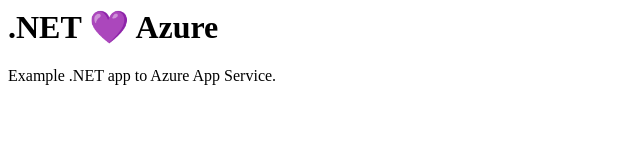
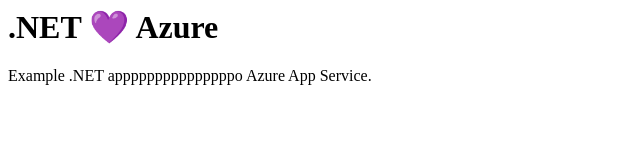
Before and after one commit to allu-cisco/networktech, a plain HTML site: page index.html in a window 1280 px wide. Shown: the whole page, without its empty margins (0-640 px from the left). Drawn offline with Linux system fonts and the light colour scheme.

Commit message:
Update index.html

```diff
--- a/index.html
+++ b/index.html
@@ -1,4 +1,4 @@
 <div class="jumbotron">
     <h1>.NET 💜 Azure</h1>
-    <p class="lead">Example .NET app to Azure App Service.</p>
+    <p class="lead">Example .NET apppppppppppppppo Azure App Service.</p>
 </div>
```
